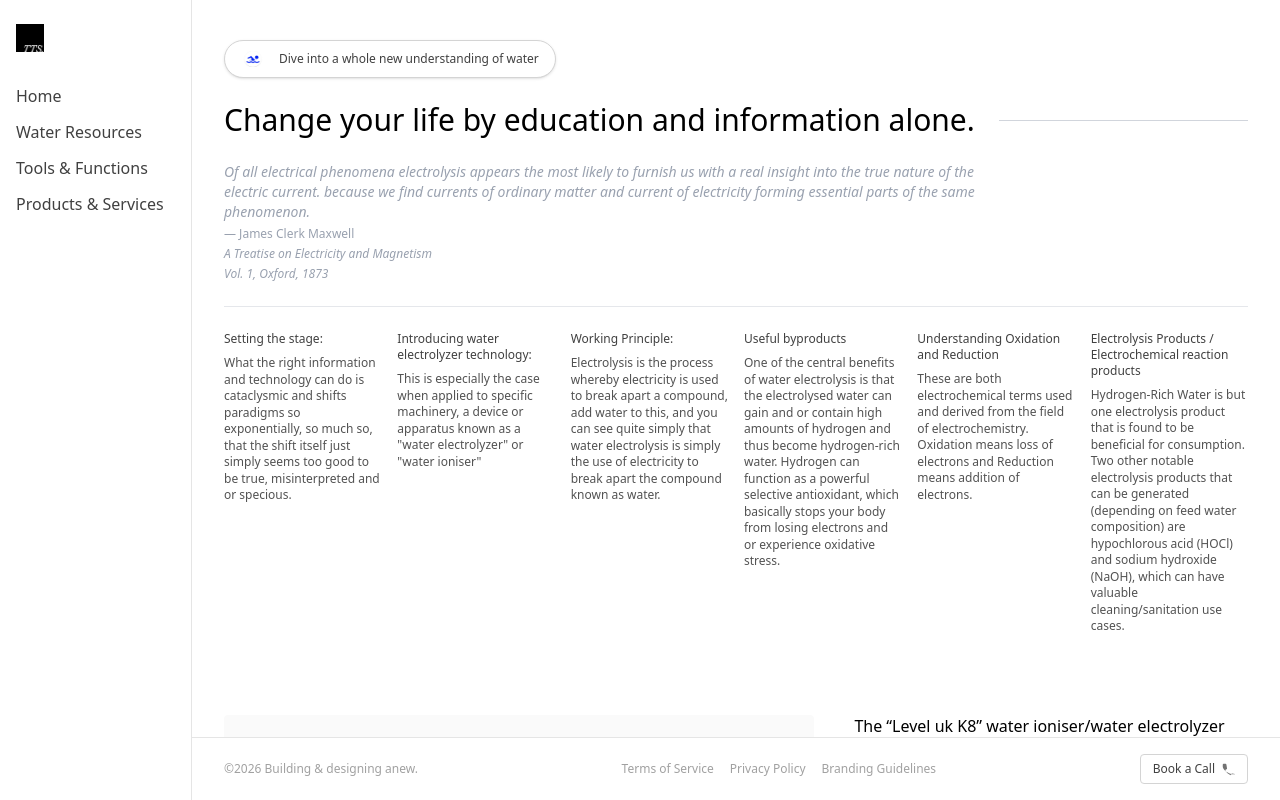
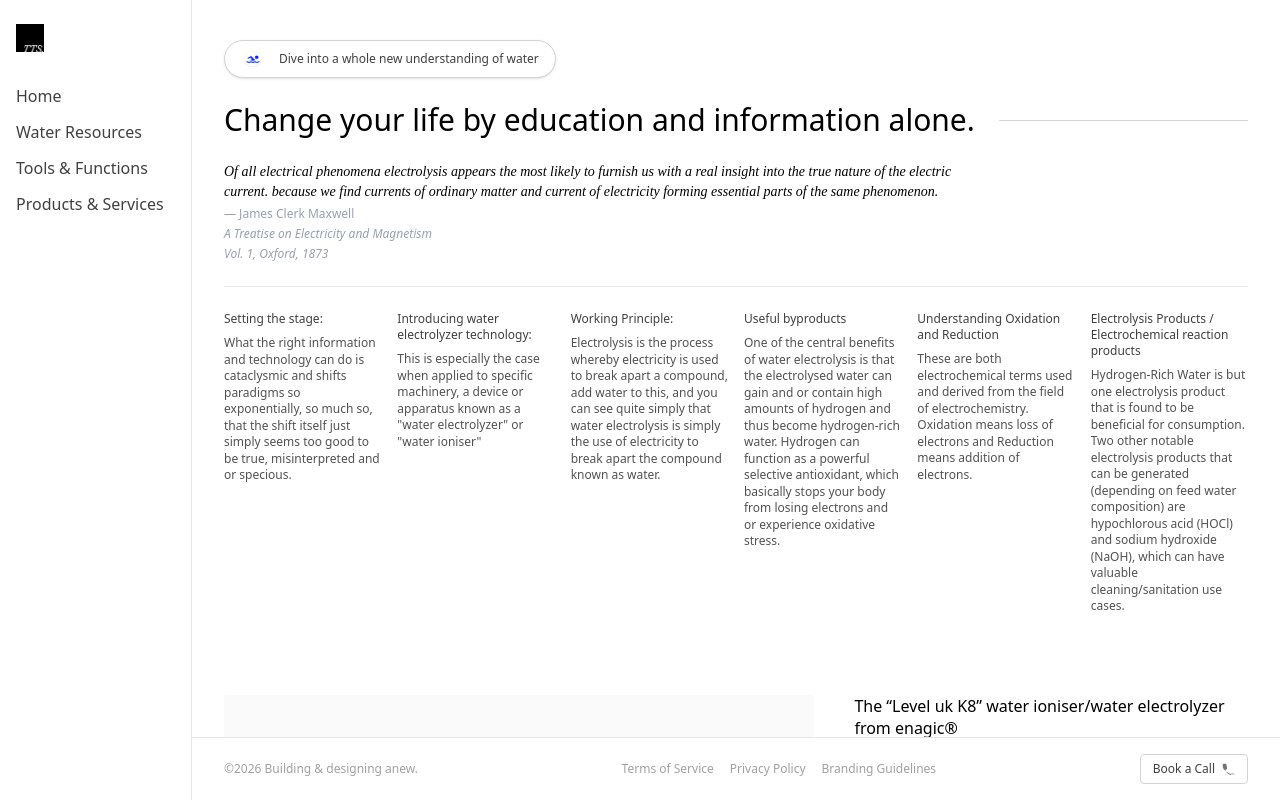
Before and after one commit to telluricaquarian/thethinkingspiritrepo, a Next.js app: page / in a window 1280 px wide. Built offline with nearby package versions, Linux system fonts and the light colour scheme.

Commit message:
Style Maxwell quote with Times New Roman and stronger visual hierarchy

```diff
--- a/app/globals.css
+++ b/app/globals.css
@@ -145,3 +145,7 @@ body {
     background-image: none !important;
   }
 }
+
+.font-times {
+  font-family: "Times New Roman", Times, serif;
+}
--- a/components/DesktopHome.tsx
+++ b/components/DesktopHome.tsx
@@ -78,7 +78,7 @@ export default function DesktopHome() {
 
             {/* Maxwell quote */}
             <div className="max-w-[760px] space-y-1">
-              <p className="text-sm italic text-gray-400">
+              <p className="font-times text-sm italic text-black">
                 Of all electrical phenomena electrolysis appears the most likely to furnish us with a real insight into the true nature of the electric current. because we find currents of ordinary matter and current of electricity forming essential parts of the same phenomenon.
               </p>
               <p className="text-xs text-gray-400">— James Clerk Maxwell</p>
```
